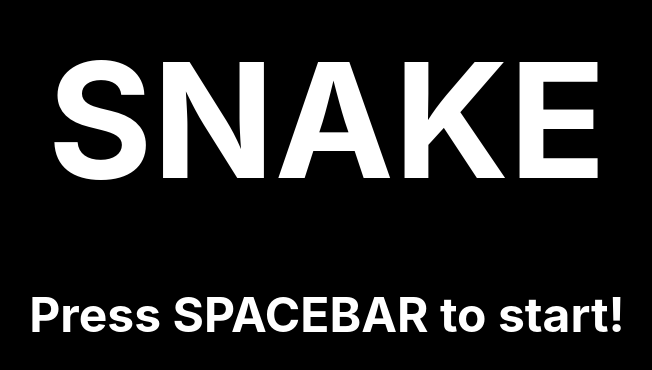
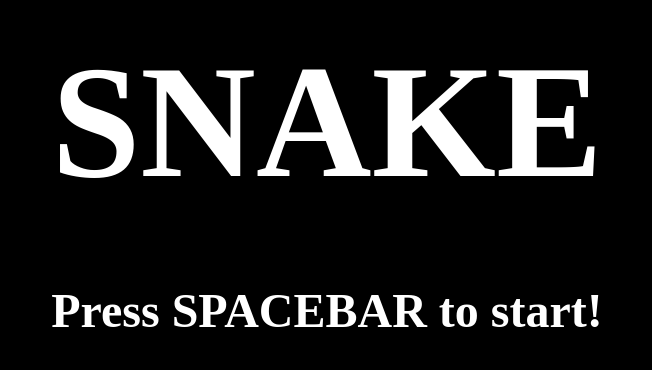
Before and after one commit to Random-COSMOS/snake_game, a plain HTML site: page index.html in a window 1280 px wide. Shown: the part 246-616 px from the top of the page, without its empty margins (313-965 px from the left). Drawn offline with Linux system fonts and the light colour scheme.

Commit message:
updated css

```diff
--- a/css/style.css
+++ b/css/style.css
@@ -6,7 +6,6 @@ body {
 
 .intro {
     color: white;
-    font-family: -apple-system, BlinkMacSystemFont, 'Segoe UI', Roboto, Oxygen, Ubuntu, Cantarell, 'Open Sans', 'Helvetica Neue', sans-serif;
     width: 100vw;
     height: 100vh;
     display: flex;
@@ -15,12 +14,12 @@ body {
     align-items: center;
 }
 
-.intro h1{
+.intro h1 {
     font-size: 10rem;
     margin-bottom: 20px;
 }
 
-.intro h3{
+.intro h3 {
     font-size: 3rem;
 }
 
```
